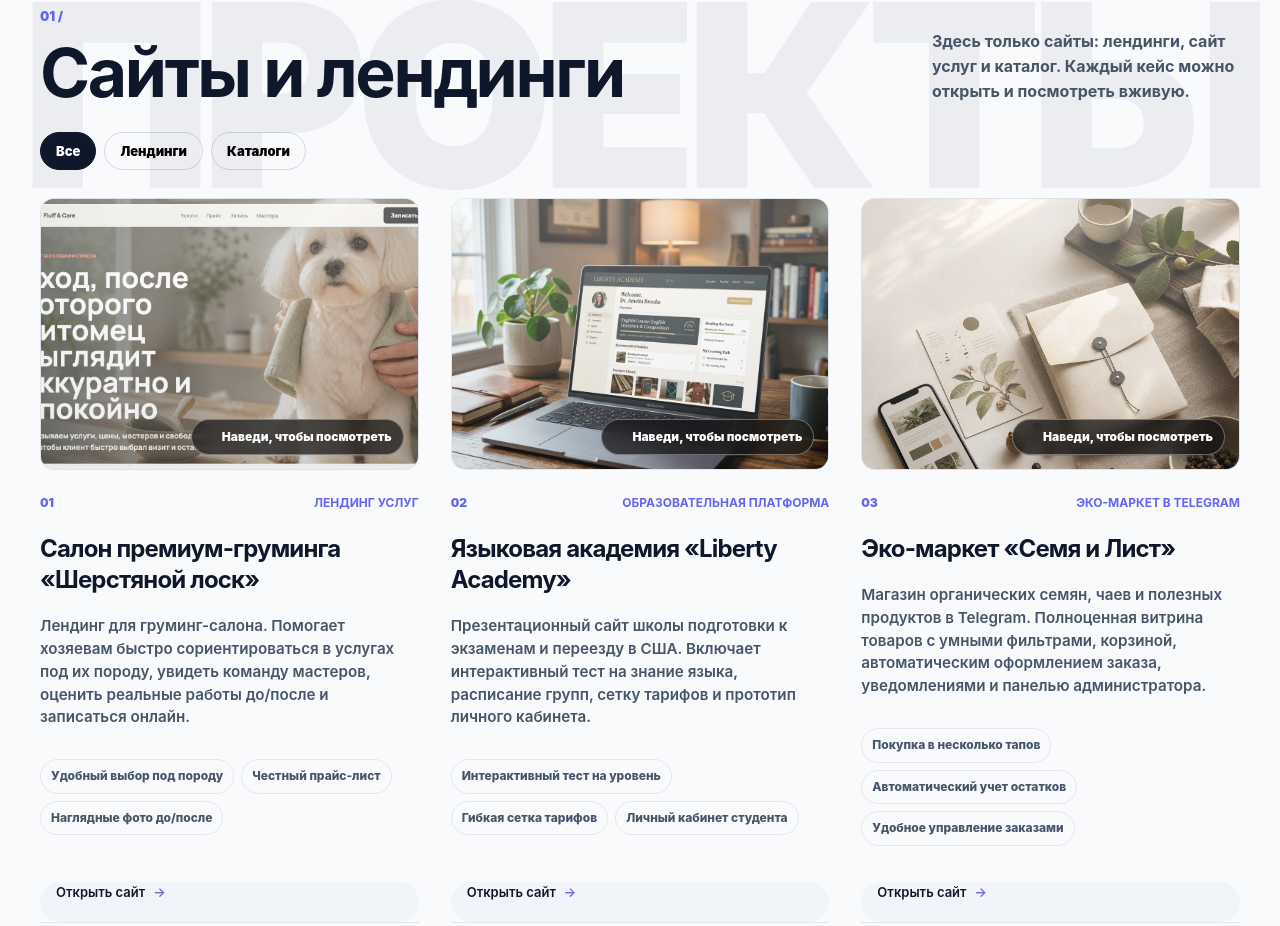
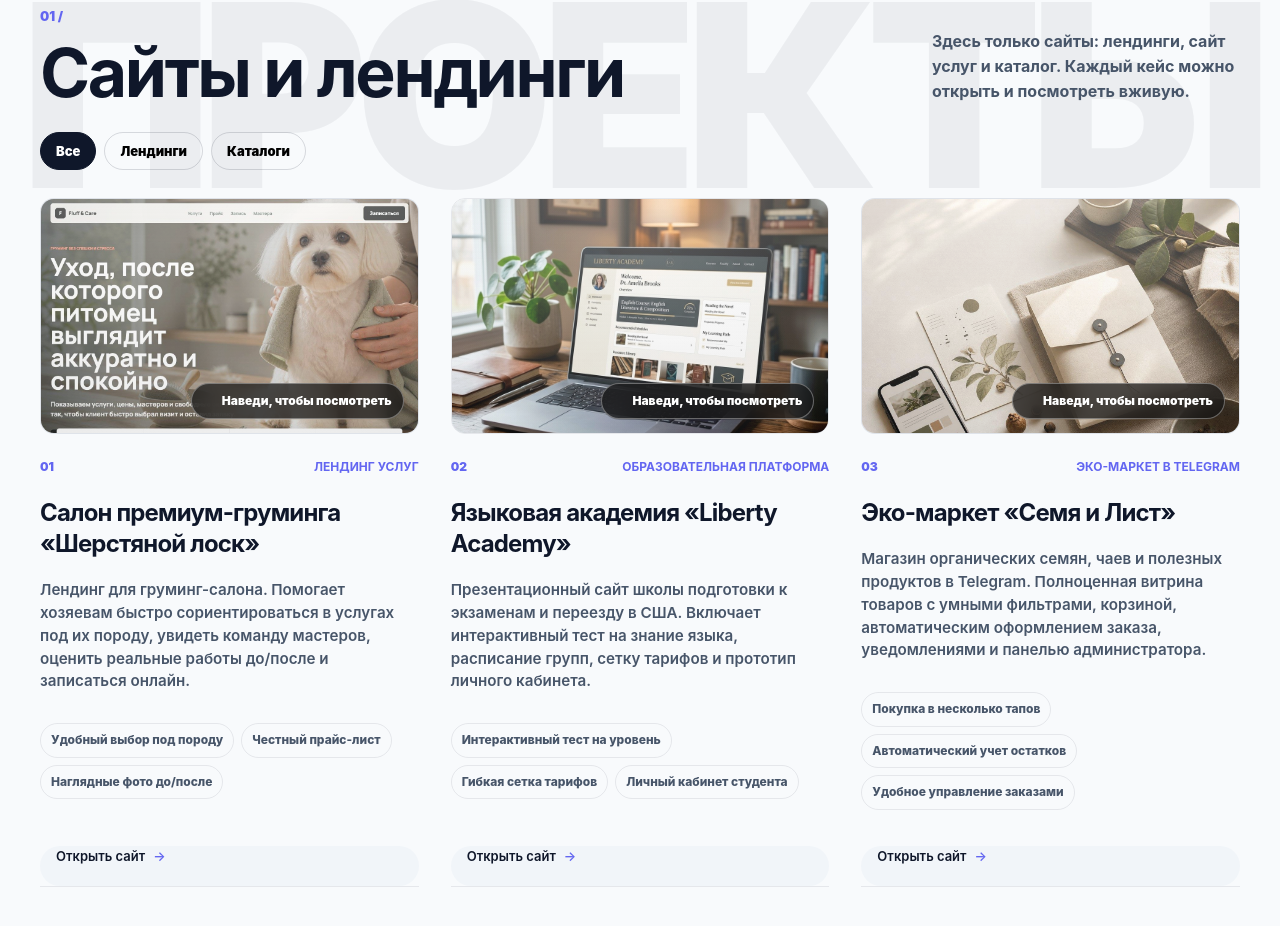
Before and after one commit to bul82/Land_Portfolio, a website: page index.html in a window 1280 px wide. Shown: the part 1275-2201 px from the top of the page. Drawn offline with Linux system fonts and the light colour scheme.

Commit message:
Change case media aspect ratio to 16:10 for wide screenshots

```diff
--- a/styles.css
+++ b/styles.css
@@ -2667,7 +2667,7 @@ h1 {
 }
 
 .case-card .case-media {
-  aspect-ratio: 1 / 0.72 !important;
+  aspect-ratio: 1.6 / 1 !important;
   width: 100% !important;
   position: relative !important;
 }
```
